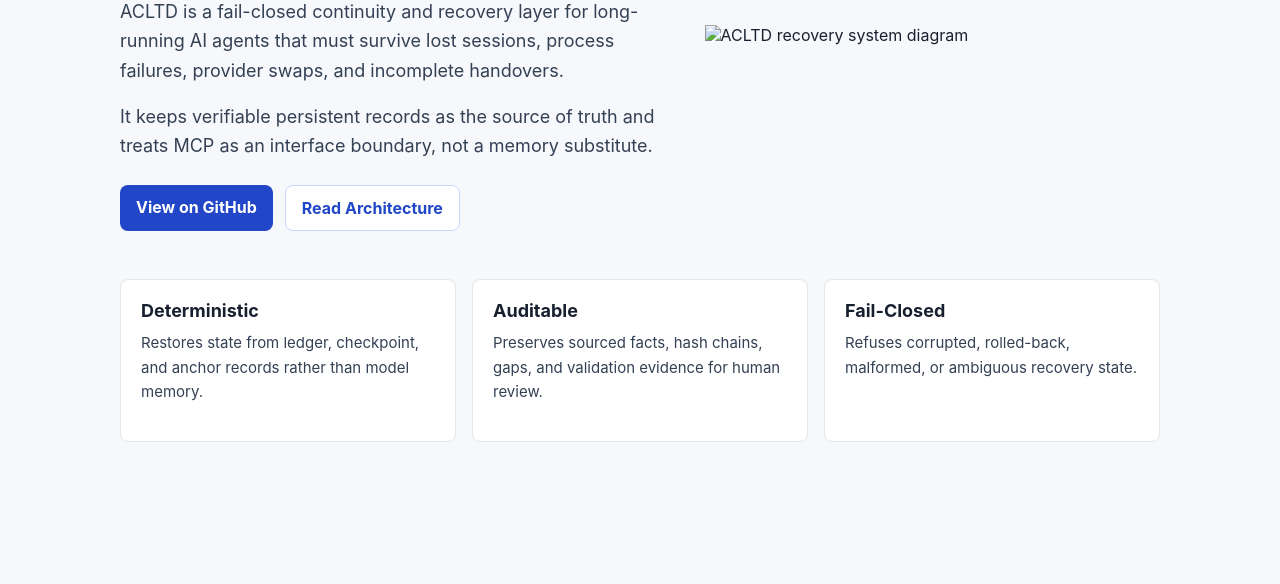
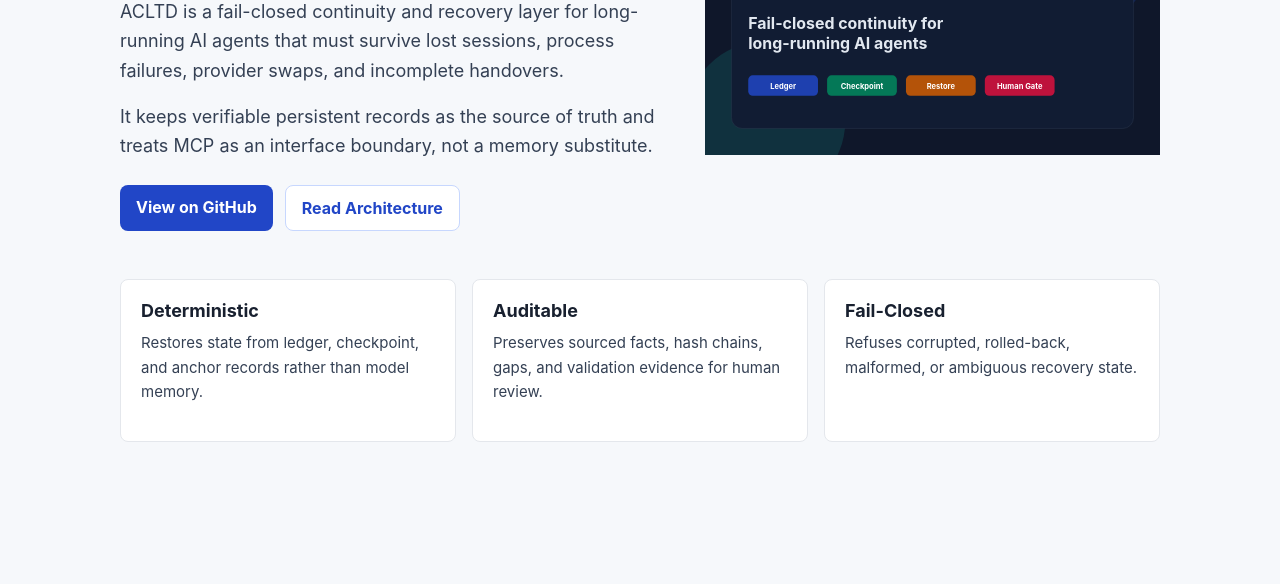
Before and after one commit to CFavini/ACLTD, a plain HTML site: page docs/index.html in a window 1280 px wide. Shown: the part 216-800 px from the top of the page. Drawn offline with Linux system fonts and the light colour scheme.

Commit message:
Fix image source path in index.html
Initial ACLTD v1.4.4 sanitized release.

```diff
--- a/docs/index.html
+++ b/docs/index.html
@@ -62,7 +62,7 @@
             <a class="button secondary" href="./ARCHITECTURE.md">Read Architecture</a>
           </div>
         </div>
-        <img src="assets/acltd-og.svg" alt="ACLTD recovery system diagram">
+        <img src="../assets/acltd-og.svg" alt="ACLTD recovery system diagram">
       </section>
       <section class="grid" aria-label="Core capabilities">
         <div class="card"><h2>Deterministic</h2><p>Restores state from ledger, checkpoint, and anchor records rather than model memory.</p></div>
```
